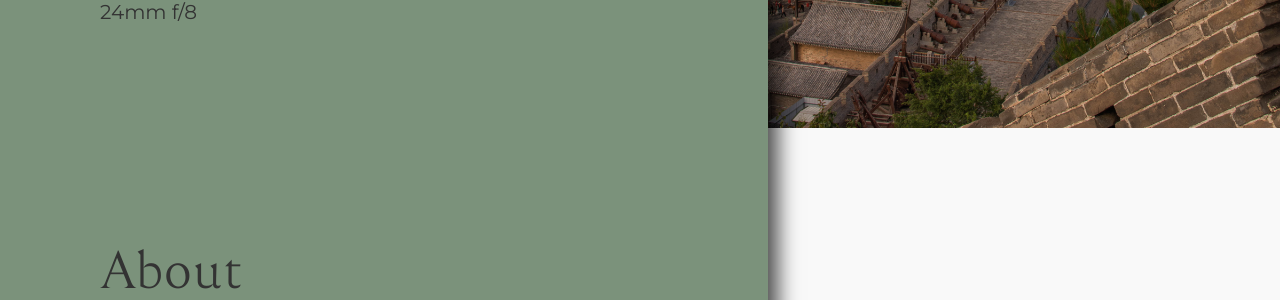
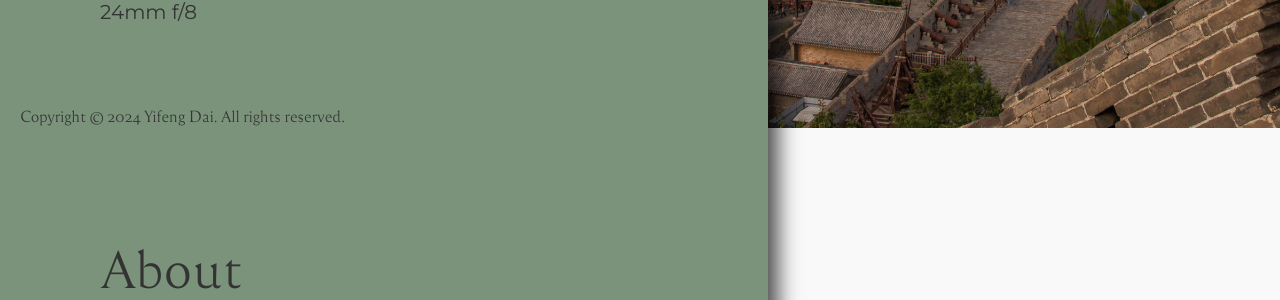
Before and after one commit to DominiAetheres/personal-website, a Flask app: page / in a window 1280 px wide. Shown: the part 672-972 px from the top of the page. Run offline with Flask 3, Linux system fonts and the light colour scheme; some web fonts are replaced.

Commit message:
added copyright protection for images

```diff
--- a/app/templates/base.html
+++ b/app/templates/base.html
@@ -33,6 +33,12 @@
         {% endblock %}
     </main>
 
+    <footer>
+        <div class="copy">
+            Copyright © 2024 Yifeng Dai. All rights reserved.
+        </div>
+    </footer>
+
     {% block scripts %}
 
     {% endblock %}
```
